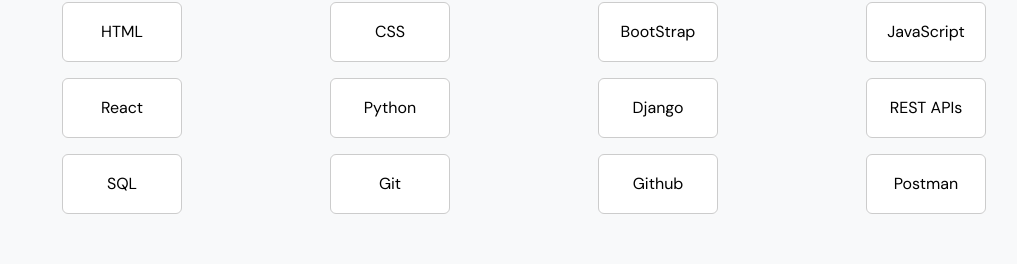
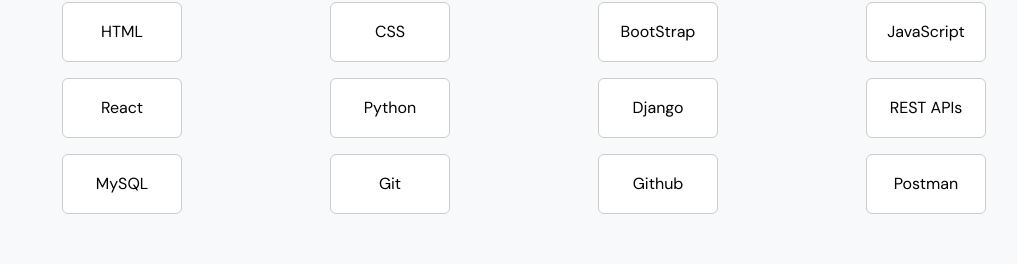
Before and after one commit to CodeOmari/Portfolio, a React (Vite) app: page / in a window 1280 px wide. Shown: the part 1178-1442 px from the top of the page, without its empty margins (50-1067 px from the left). Built offline with nearby package versions, Linux system fonts and the light colour scheme; a web font is replaced by a local one.

Commit message:
update skills section with MySQL in place of SQL

```diff
--- a/src/components/skills.jsx
+++ b/src/components/skills.jsx
@@ -33,7 +33,7 @@
                         <button  className='rounded tech-box'>REST APIs</button>
                     </div>
                     <div className="col-6 col-sm-4 col-md-3">
-                        <button  className='rounded tech-box'>SQL</button>
+                        <button  className='rounded tech-box'>MySQL</button>
                     </div>
                     <div className="col-6 col-sm-4 col-md-3">
                         <button  className='rounded tech-box'>Git</button>
```
